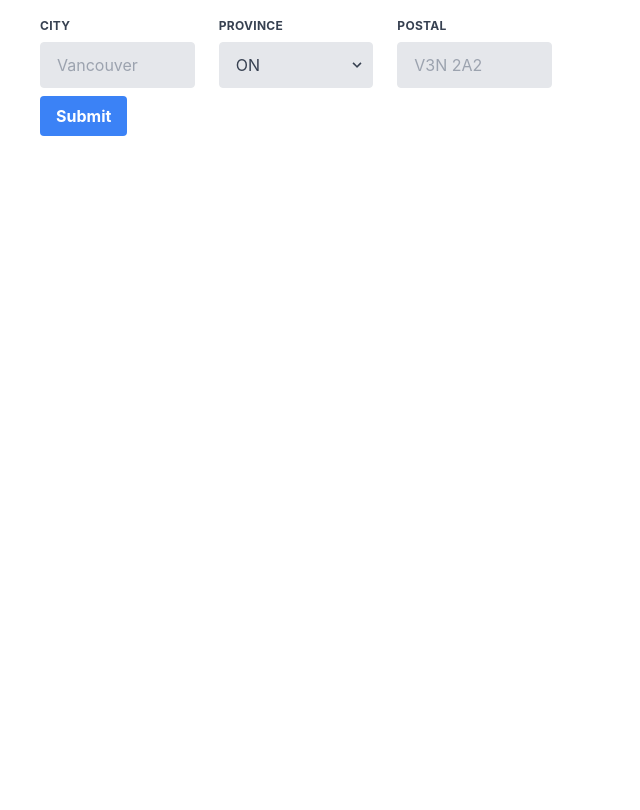
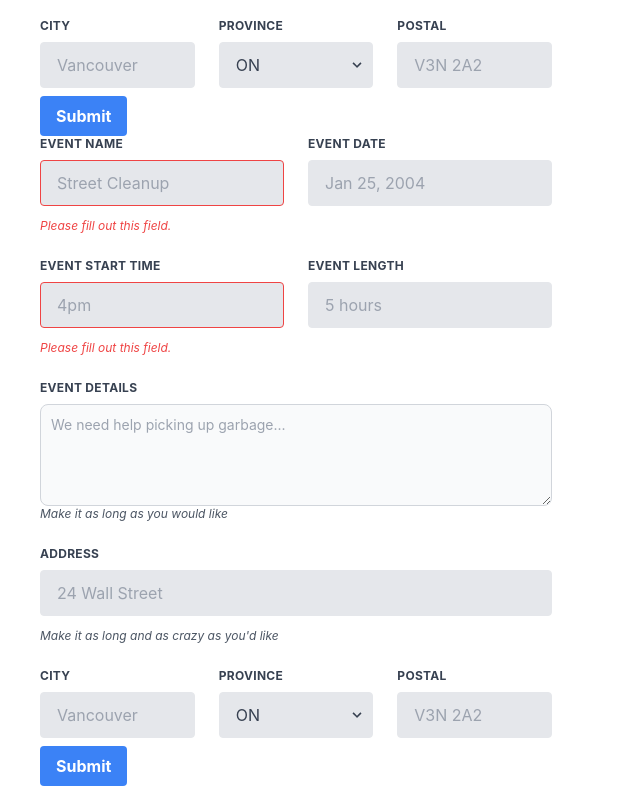
Before and after one commit to TomSpencer-Dev/Action4All, a React (Create React App) app in the folder frontend/: page / in a window 1280 px wide. Shown: the part 780-1590 px from the top of the page, without its empty margins (0-640 px from the left). Before the commit the page ends 940 px from the top, so only its background shows below. Built offline with nearby package versions, Linux system fonts and the light colour scheme; no server answers; the HTML template or start-up script is replaced by a standard one.

Commit message:
Add create event form

```diff
--- a/frontend/src/components/EventForm.jsx
+++ b/frontend/src/components/EventForm.jsx
@@ -1,6 +1,103 @@
+import React from 'react';
+
 function EventForm() {
   return (
-    <h1>I am the EventForm component</h1>
+    <form className="w-full max-w-lg">
+      <div className="flex flex-wrap -mx-3 mb-6">
+        <div className="w-full md:w-1/2 px-3 mb-6 md:mb-0">
+          <label className="block uppercase tracking-wide text-gray-700 text-xs font-bold mb-2" htmlFor="grid-first-name">
+            Event Name
+          </label>
+          <input className="appearance-none block w-full bg-gray-200 text-gray-700 border border-red-500 rounded py-3 px-4 mb-3 leading-tight focus:outline-none focus:bg-white" id="grid-event_name" type="text" placeholder="Street Cleanup" />
+          <p className="text-red-500 text-xs italic">Please fill out this field.</p>
+        </div>
+        <div className="w-full md:w-1/2 px-3">
+          <label className="block uppercase tracking-wide text-gray-700 text-xs font-bold mb-2" htmlFor="grid-last-name">
+            Event Date
+          </label>
+          <input className="appearance-none block w-full bg-gray-200 text-gray-700 border border-gray-200 rounded py-3 px-4 leading-tight focus:outline-none focus:bg-white focus:border-gray-500" id="grid-event_date" type="text" placeholder="Jan 25, 2004" />
+        </div>
+      </div>
+<div className="flex flex-wrap -mx-3 mb-6">
+        <div className="w-full md:w-1/2 px-3 mb-6 md:mb-0">
+          <label className="block uppercase tracking-wide text-gray-700 text-xs font-bold mb-2" htmlFor="grid-first-name">
+            Event Start Time
+          </label>
+          <input className="appearance-none block w-full bg-gray-200 text-gray-700 border border-red-500 rounded py-3 px-4 mb-3 leading-tight focus:outline-none focus:bg-white" id="grid-start_time" type="text" placeholder="4pm" />
+          <p className="text-red-500 text-xs italic">Please fill out this field.</p>
+        </div>
+        <div className="w-full md:w-1/2 px-3">
+          <label className="block uppercase tracking-wide text-gray-700 text-xs font-bold mb-2" htmlFor="grid-last-name">
+            Event Length
+          </label>
+          <input className="appearance-none block w-full bg-gray-200 text-gray-700 border border-gray-200 rounded py-3 px-4 leading-tight focus:outline-none focus:bg-white focus:border-gray-500" id="grid-event_length" type="text" placeholder="5 hours" />
+        </div>
+      </div>
+      <div className="flex flex-wrap -mx-3 mb-6">
+        <div className="w-full px-3">
+          <label className="block uppercase tracking-wide text-gray-700 text-xs font-bold mb-2" htmlFor="grid-event_details">
+            Event Details
+          </label>
+          {/* <input className="appearance-none block w-full bg-gray-200 text-gray-700 border border-gray-200 rounded py-3 px-4 mb-3 leading-tight focus:outline-none focus:bg-white focus:border-gray-500" id="grid-email" type="text" placeholder="We are looking for someone to help pick up trash..." /> */}
+          <textarea id="message" rows="4" className="block p-2.5 w-full text-sm text-gray-900 bg-gray-50 rounded-lg border border-gray-300 focus:ring-blue-500 focus:border-blue-500 dark:bg-gray-700 dark:border-gray-600 dark:placeholder-gray-400 dark:text-white dark:focus:ring-blue-500 dark:focus:border-blue-500" placeholder="We need help picking up garbage..."></textarea>
+          <p className="text-gray-600 text-xs italic">Make it as long as you would like</p>
+        </div>
+      </div>
+      <div className="flex flex-wrap -mx-3 mb-6">
+        <div className="w-full px-3">
+          <label className="block uppercase tracking-wide text-gray-700 text-xs font-bold mb-2" htmlFor="grid-address">
+            Address
+          </label>
+          <input className="appearance-none block w-full bg-gray-200 text-gray-700 border border-gray-200 rounded py-3 px-4 mb-3 leading-tight focus:outline-none focus:bg-white focus:border-gray-500" id="grid-password" type="text" placeholder="24 Wall Street" />
+          <p className="text-gray-600 text-xs italic">Make it as long and as crazy as you'd like</p>
+        </div>
+      </div>
+      <div className="flex flex-wrap -mx-3 mb-2">
+        <div className="w-full md:w-1/3 px-3 mb-6 md:mb-0">
+          <label className="block uppercase tracking-wide text-gray-700 text-xs font-bold mb-2" htmlFor="grid-city">
+            City
+          </label>
+          <input className="appearance-none block w-full bg-gray-200 text-gray-700 border border-gray-200 rounded py-3 px-4 leading-tight focus:outline-none focus:bg-white focus:border-gray-500" id="grid-city" type="text" placeholder="Vancouver" />
+        </div>
+        <div className="w-full md:w-1/3 px-3 mb-6 md:mb-0">
+          <label className="block uppercase tracking-wide text-gray-700 text-xs font-bold mb-2" htmlFor="grid-state">
+            Province
+          </label>
+          <div className="relative">
+            <select className="block appearance-none w-full bg-gray-200 border border-gray-200 text-gray-700 py-3 px-4 pr-8 rounded leading-tight focus:outline-none focus:bg-white focus:border-gray-500" id="grid-state">
+              <option>ON</option>
+              <option>QC</option>
+              <option>NS</option>
+              <option>NB</option>
+              <option>MB</option>
+              <option>BC</option>
+              <option>PEI</option>
+              <option>SK</option>
+              <option>AB</option>
+              <option>NL</option>
+              <option>Ontario</option>
+              <option>NT</option>
+              <option>YT</option>
+              <option>NU</option>
+            </select>
+            <div className="pointer-events-none absolute inset-y-0 right-0 flex items-center px-2 text-gray-700">
+              <svg className="fill-current h-4 w-4" xmlns="http://www.w3.org/2000/svg" viewBox="0 0 20 20"><path d="M9.293 12.95l.707.707L15.657 8l-1.414-1.414L10 10.828 5.757 6.586 4.343 8z" /></svg>
+            </div>
+          </div>
+        </div>
+        <div className="w-full md:w-1/3 px-3 mb-6 md:mb-0">
+          <label className="block uppercase tracking-wide text-gray-700 text-xs font-bold mb-2" htmlFor="grid-zip">
+            Postal
+          </label>
+          <input className="appearance-none block w-full bg-gray-200 text-gray-700 border border-gray-200 rounded py-3 px-4 leading-tight focus:outline-none focus:bg-white focus:border-gray-500" id="grid-postal" type="text" placeholder="V3N 2A2" />
+        </div>
+      </div>
+      <div className="flex items-center justify-between">
+        <button className="bg-blue-500 hover:bg-blue-700 text-white font-bold py-2 px-4 rounded focus:outline-none focus:shadow-outline" type="button">
+          Submit
+        </button>
+      </div>
+    </form>
   );
 }
 
--- a/frontend/src/routes/HomeRoute.jsx
+++ b/frontend/src/routes/HomeRoute.jsx
@@ -5,6 +5,8 @@
 import Events from 'components/Events';
 import Login from 'components/Login'
 import Register from 'components/Register';
+import EventForm from 'components/EventForm';
+
 
 const HomeRoute = (props) => {
   return (
@@ -13,6 +15,7 @@
       <Events events = {props.events} />
       <Login/>
       <Register/>
+      <EventForm/>
     </div>
   );
 };
```
